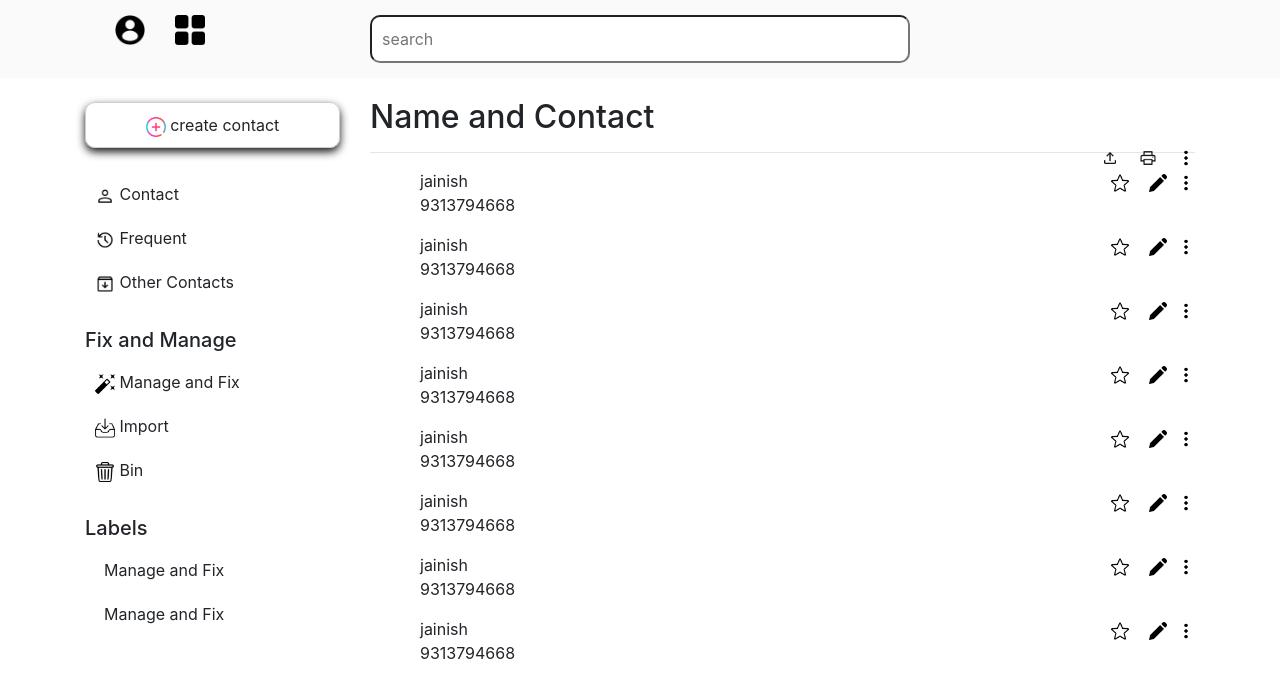
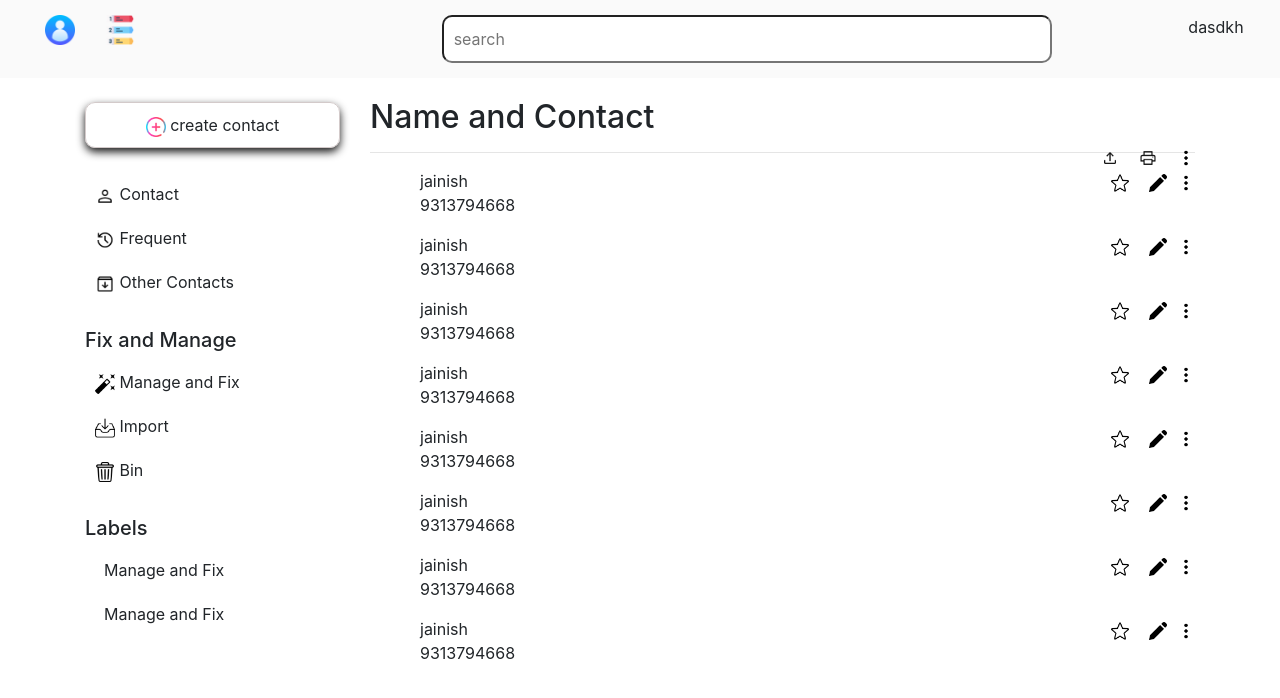
Before and after one commit to Rao-project/Contact-list_0.2.0, a plain HTML site: page index.html in a window 1280 px wide. Drawn offline with nearby package versions, Linux system fonts and the light colour scheme.

Commit message:
some changes

```diff
--- a/index.html
+++ b/index.html
@@ -4,6 +4,7 @@
     <meta charset="utf-8">
   <meta name="viewport" content="width=device-width, initial-scale=1">
   <link rel="stylesheet" href="https://cdn.jsdelivr.net/npm/bootstrap@4.6.2/dist/css/bootstrap.min.css">
+  <link rel="icon" type="image/x-icon" href="image/user.png">
   <script src="https://cdn.jsdelivr.net/npm/jquery@3.6.4/dist/jquery.slim.min.js"></script>
   <script src="https://cdn.jsdelivr.net/npm/popper.js@1.16.1/dist/umd/popper.min.js"></script>
   <script src="https://cdn.jsdelivr.net/npm/bootstrap@4.6.2/dist/js/bootstrap.bundle.min.js"></script>
@@ -14,16 +15,17 @@
 <body>
 
     <header>
-        <div class="container">
             <div class="row">
-                <div class="col-md-3" id="column">
-        <img src="image/24.png" id="img1" alt="icon">
-        <img src="image/14.png" id="img2" alt="icon"> </div>
-
-        <div class="col-sm-6" >
+                <div class="col-4">
+        <img src="image/user.png" id="img1" alt="icon">
+        <img src="image/list.png" id="img2" alt="icon">
+        </div>
+        <div class="col-6" >
       <input type="text" alt="search" id="inp" placeholder="search">
+        </div>
+        <div class="col"><img src="" alt=""></div>
+        <div class="col">dasdkh</div>
     </header>
-    </nav>
     <main>
         <div class="container">
         <div class="row">
```
Also changed, not shown: pro.html (+1 -1 lines), image/list.png (added), image/user.png (added).
